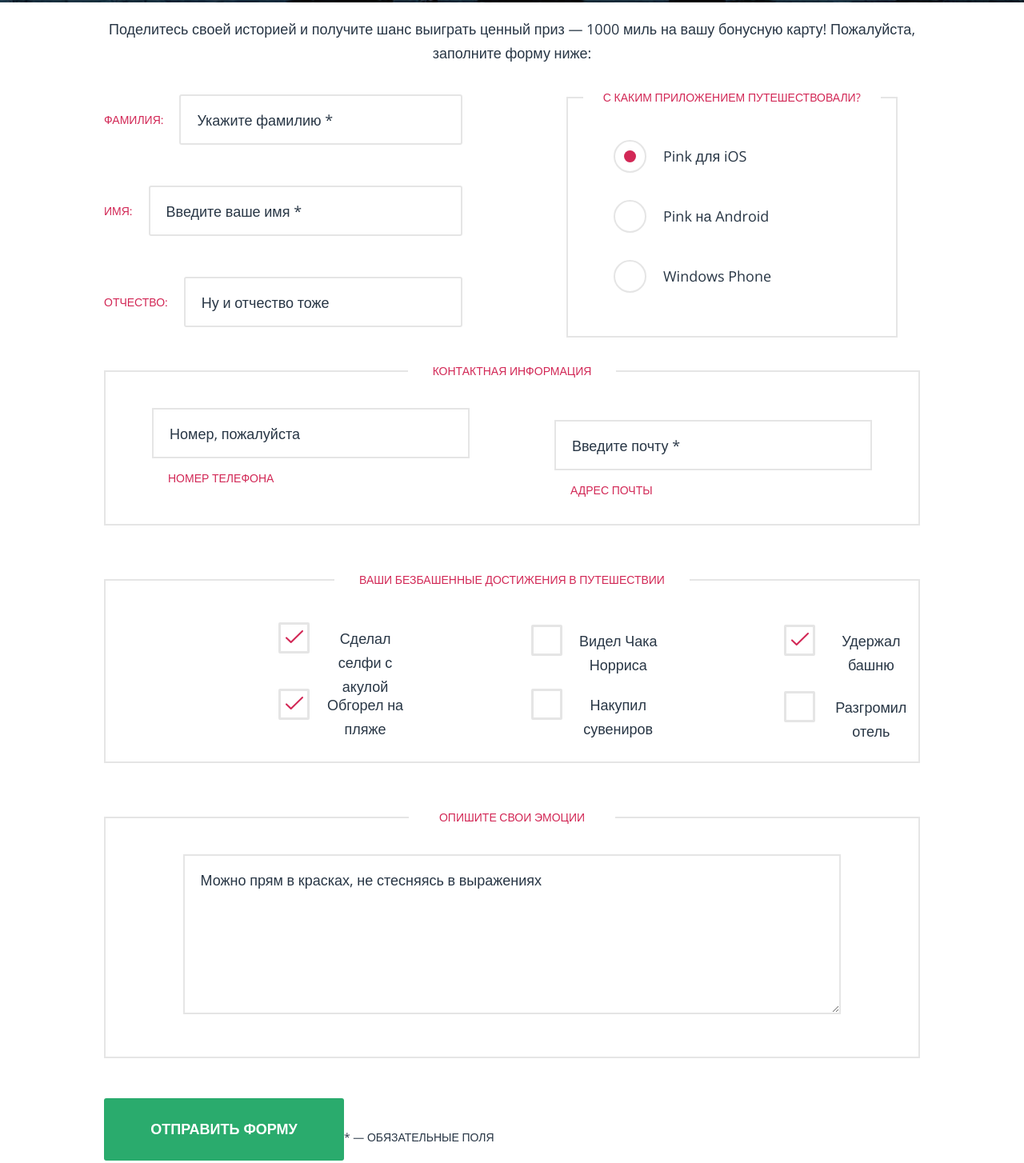
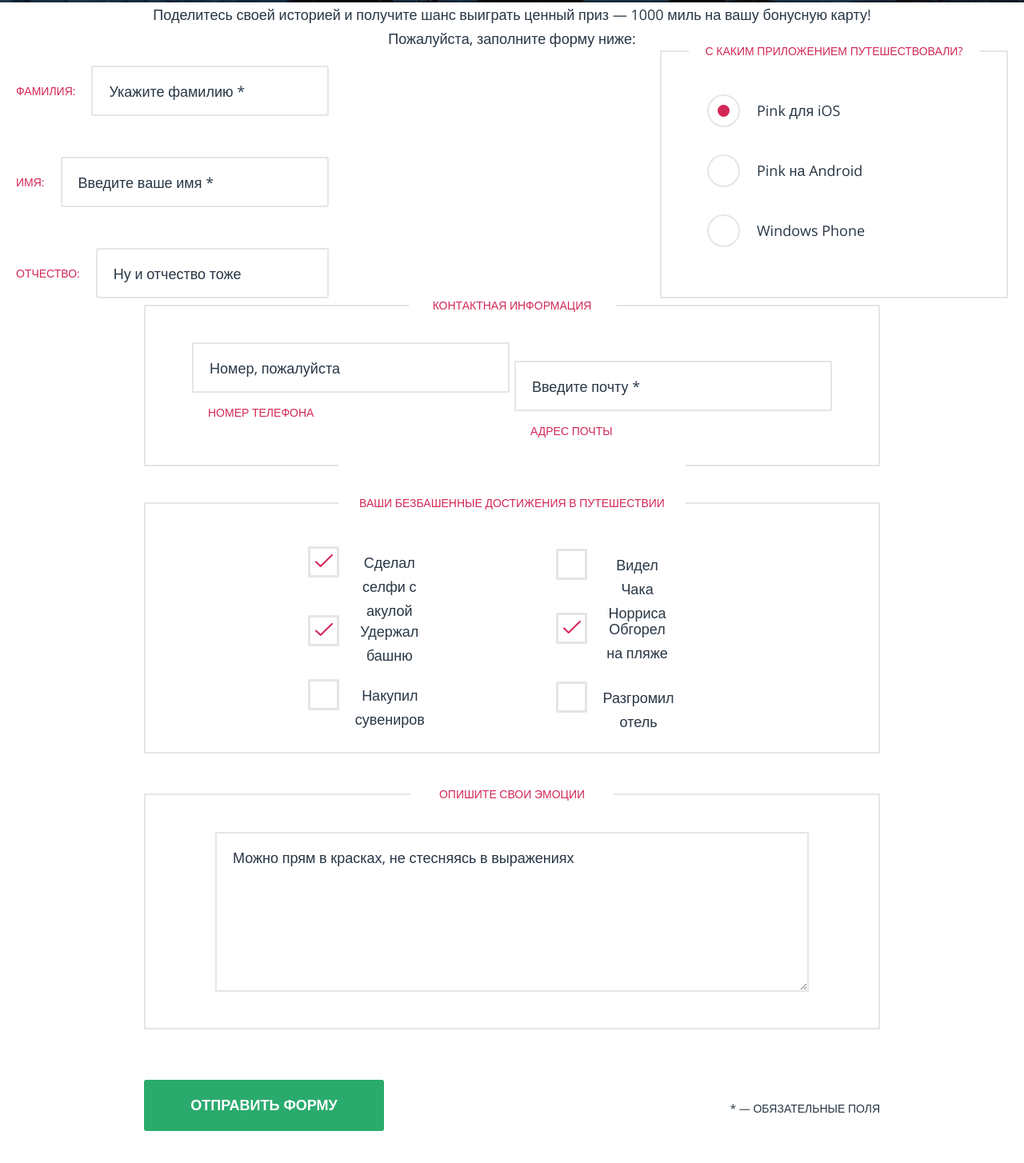
Before and after one commit to Berrouz777/1436929-pink-21, a website: page source/form.html in a window 1280 px wide. Shown: the part 391-1845 px from the top of the page at 80% size. Drawn offline with nearby package versions, Linux system fonts and the light colour scheme; files that its build step writes are made by us from their sources.

Commit message:
делаю пиксель для формы десктоп

```diff
--- a/source/form.html
+++ b/source/form.html
@@ -117,14 +117,14 @@
       карту! <span>Пожалуйста, заполните форму ниже:</span></p>
     <h2 class="visually-hidden">Ваши данные для конкурса</h2>
     <form class="form" action="https://echo.htmlacademy.ru" method="POST">
-      <div class="form__container">
       <fieldset class="form__your-name your-name">
+        <div class="your-name__container">
           <legend class="visually-hidden">Ф. И. О.</legend>
           <ul class="your-name__list">
             <li class="your-name__item">
               <label class="your-name__item-name" for="surname">Фамилия:</label>
-              <input class="your-name__item-text" id="surname" type="text" name="surname" placeholder="Укажите фамилию *"
-                required>
+              <input class="your-name__item-text" id="surname" type="text" name="surname"
+                placeholder="Укажите фамилию *" required>
             </li>
             <li class="your-name__item">
               <label class="your-name__item-name" for="name">Имя:</label>
@@ -137,10 +137,10 @@
                 placeholder="Ну и отчество тоже">
             </li>
           </ul>
+        </div>
       </fieldset>
-      </div>
       <fieldset class="form__progress progress">
-        <!-- <div class="progress__container"> -->
+        <div class="progress__container">
           <legend class="progress__title">Ваши безбашенные<br> достижения в путешествии</legend>
           <ul class="progress__list">
             <li class="progress__item">
@@ -168,10 +168,10 @@
               <label class="progress__name" for="hotel">Разгромил отель</label>
             </li>
           </ul>
-        <!-- </div> -->
+        </div>
       </fieldset>
-      <div class="form__container">
       <fieldset class="form__contacts contacts">
+        <div class="contacts__container">
           <legend class="contacts__title">Контактная информация</legend>
           <ul class="contacts__list">
             <li class="contacts__item">
@@ -184,11 +184,11 @@
                 required>
             </li>
           </ul>
+        </div>
       </fieldset>
-      </div>
       <fieldset class="form__app app">
-        <!-- <div class="app__container"> -->
-        <legend class="app__title">С каким приложением путешествовали?</legend>
+        <div class="app__container">
+          <legend class="app__title">С каким приложением<br> путешествовали?</legend>
           <ul class="app__list">
             <li class="app__item">
               <input class="visually-hidden app__radio" type="radio" id="ios" name="app" value="ios" checked>
@@ -203,16 +203,16 @@
               <label class="app__name" for="windows">Windows Phone</label>
             </li>
           </ul>
-        <!-- </div> -->
+        </div>
       </fieldset>
-      <div class="form__container">
       <fieldset class="form__emotion emotion">
+        <div class="emotion__container">
           <legend class="emotion__title">Опишите свои эмоции</legend>
           <label class="visually-hidden" for="emotion">Напишите в поле ввода</label>
-          <textarea class="emotion__text" id="emotion" rows="4"
+          <textarea class="emotion__text" id="emotion" rows="3"
             placeholder="Можно прям в красках, не стесняясь в выражениях"></textarea>
+        </div>
       </fieldset>
-      </div>
       <div class="form__footer">
         <button class="form__footer-button" type="submit">Отправить форму</button>
         <p class="form__footer-legend">* &mdash; обязательные поля</p>
--- a/source/sass/blocks/advantages.scss
+++ b/source/sass/blocks/advantages.scss
@@ -14,6 +14,8 @@
 
   @media (min-width: $desktop-width) {
     @include container-desktop;
+    max-width: 960px;
+    margin: 0 auto;
   }
 }
 
--- a/source/sass/blocks/effect.scss
+++ b/source/sass/blocks/effect.scss
@@ -17,7 +17,8 @@
 
   @media (min-width: $desktop-width) {
     @include container-desktop;
-    margin-top: 0;
+    max-width: 960px;
+    margin: 0 auto;
     padding-top: 50px;
     padding-bottom: 68px;
   }
--- a/source/sass/blocks/footer.scss
+++ b/source/sass/blocks/footer.scss
@@ -14,6 +14,8 @@
   @media (min-width: $desktop-width) {
     @include container-desktop;
     min-height: 197px;
+    max-width: 920px;
+    margin: 0 auto;
   }
 }
 
--- a/source/sass/blocks/form/app.scss
+++ b/source/sass/blocks/form/app.scss
@@ -1,17 +1,21 @@
 .app {
-  @include container;
   background-color: $grey;
-  margin-top: -60px;
+  margin-top: 43px;
+  padding-top: 38px;
 
   @media (min-width: $tablet-width) {
     background-color: $white;
     padding: 0;
-    margin: 45px 20px 25px 20px;
+    margin: 68px 20px 25px 20px;
   }
 
   @media (min-width: $desktop-width) {
-    margin: 0 130px;
+    margin: 0 20px 0 auto;
   }
+}
+
+.app__container {
+  @include container;
 }
 
 .app__title {
@@ -20,10 +24,16 @@
   color: $pink;
   text-align: center;
   text-transform: uppercase;
-  padding-top: 120px;
 
   @media (min-width: $tablet-width) {
-    padding: 14px 25px;
+    display: inline-block;
+    width: 360px;
+    margin: -10px auto 0 auto;
+    background-color: $white;
+
+    br {
+      display: none;
+    }
   }
 }
 
@@ -32,7 +42,11 @@
   padding-top: 40px;
 
   @media (min-width: $tablet-width) {
-    padding: 35px 0 60px 57px;
+    padding: 50px 0 58px 37px;
+  }
+
+  @media (min-width: $desktop-width) {
+    // padding: 0;
   }
 }
 
@@ -48,7 +62,6 @@
 }
 
 .app__name {
-  // position: absolute;
   font-size: 18px;
   line-height: 30px;
   color: $dark-blu-sky;
--- a/source/sass/blocks/form/contacts.scss
+++ b/source/sass/blocks/form/contacts.scss
@@ -1,3 +1,26 @@
+.contacts {
+  margin-top: 33px;
+
+  @media (min-width: $tablet-width) {
+    padding-bottom: 45px;
+  }
+
+  @media (min-width: $desktop-width) {
+    max-width: 960px;
+    margin: 0 auto;
+  }
+}
+
+.contacts__container {
+  @include container;
+
+  @media (min-width: $tablet-width) {
+    padding: 0;
+    border: 2px solid $very-light-shade-grey-dif2;
+    margin: 8px 20px 0 20px;
+  }
+}
+
 .contacts__title {
   display: none;
   font-size: 14px;
@@ -7,8 +30,10 @@
   text-transform: uppercase;
 
   @media (min-width: $tablet-width) {
-    display: inline;
-    padding: 14px 31px;
+    display: inline-block;
+    width: 255px;
+    background-color: $white;
+    margin: -10px auto 0 auto;
   }
 }
 
@@ -16,7 +41,7 @@
   @include list-style;
 
   @media (min-width: $tablet-width) {
-    padding: 15px 58px 22px 58px;
+    padding: 37px 58px 22px 58px;
   }
 
   @media (min-width: $desktop-width) {
@@ -29,7 +54,10 @@
   display: flex;
   position: relative;
   flex-direction: column;
-  padding-top: 8px;
+
+  &:nth-child(2) {
+    padding-top: 17px;
+  }
 
   &-name {
     font-size: 14px;
--- a/source/sass/blocks/form/emotion.scss
+++ b/source/sass/blocks/form/emotion.scss
@@ -1,3 +1,26 @@
+.emotion {
+  margin-top: 40px;
+
+  @media (min-width: $tablet-width) {
+    margin-top: 65px;
+  }
+
+  @media (min-width: $desktop-width) {
+    max-width: 960px;
+    margin: 50px auto 0 auto;
+  }
+}
+
+.emotion__container {
+  @include container;
+
+  @media (min-width: $tablet-width) {
+    padding: 0;
+    border: 2px solid $very-light-shade-grey-dif2;
+    margin: 0 20px;
+  }
+}
+
 .emotion__title {
   font-size: 14px;
   line-height: 18px;
@@ -7,7 +30,10 @@
   padding-bottom: 15px;
 
   @media (min-width: $tablet-width) {
-    padding: 14px 38px;
+    display: inline-block;
+    width: 250px;
+    background-color: $white;
+    margin: -10px auto 0 auto;
   }
 }
 
@@ -27,8 +53,8 @@
 
   @media (min-width: $tablet-width) {
     display: block;
-    margin: 23px auto 53px auto;
-    height: 180px;
+    margin: 23px auto 45px auto;
+    // height: 250px;
     width: 81%;
   }
 }
--- a/source/sass/blocks/form/form.scss
+++ b/source/sass/blocks/form/form.scss
@@ -15,25 +15,16 @@
   }
 }
 
-.form__container {
-  @include container;
-
-  @media (min-width: $desktop-width) {
-    @include container-desktop;
-  }
-}
-
-.form__container:first-of-type {  //your-name
 .form__your-name {
   @include fieldset-none;
-  }
 
   @media (min-width: $tablet-width) {
     order: 1;
   }
 
   @media (min-width: $desktop-width) {
-    width: 35%;
+    // width: 35%;
+    width: 431px;
     // outline: 1px solid black;
     padding-right: 0;
   }
@@ -44,7 +35,6 @@
 
   @media (min-width: $tablet-width) {
     order: 4;
-    border: 2px solid $very-light-shade-grey-dif2;
   }
 
   @media (min-width: $desktop-width) {
@@ -52,21 +42,12 @@
   }
 }
 
-.form__container:nth-of-type(2) {  //contacts
-  padding-top: 19px;
-  padding-bottom: 25px;
-
 .form__contacts {
   @include fieldset-none;
-  }
 
   @media (min-width: $tablet-width) {
     order: 3;
-    padding-bottom: 45px;
-
-    .form__contacts {
-      border: 2px solid $very-light-shade-grey-dif2;
-    }
+    // border: 2px solid $very-light-shade-grey-dif2;
   }
 
   @media (min-width: $desktop-width) {
@@ -83,25 +64,17 @@
   }
 
   @media (min-width: $desktop-width) {
-    width: 32%;
+    // width: 32%;
+    width: 431px;
     // outline: 1px solid black;
   }
 }
 
-.form__container:nth-of-type(3) {  //emotion
-  padding-top: 40px;
-
 .form__emotion {
   @include fieldset-none;
-  }
 
   @media (min-width: $tablet-width) {
     order: 5;
-    padding-top: 45px;
-
-    .form__emotion {
-      border: 2px solid $very-light-shade-grey-dif2;
-    }
   }
 
   @media (min-width: $desktop-width) {
@@ -117,13 +90,18 @@
   @media (min-width: $tablet-width) {
     display: flex;
     justify-content: space-between;
+    align-items: center;
     order: 6;
-    padding-bottom: 50px;
+    padding-top: 50px;
+    padding-bottom: 55px;
+    // outline: 1px solid black;
   }
 
   @media (min-width: $desktop-width) {
-    @include container-desktop;
-    padding-top: 50px;
+    // @include container;
+    // padding-top: 50px;
+    width: 920px;
+    margin: 0 auto;
   }
 }
 
@@ -141,6 +119,10 @@
 
   @media (min-width: $tablet-width) {
     width: 300px;
+    // height: 59px;
+    // padding: 0;
+    // margin-right: auto;
+    margin-top: 12px;
   }
 }
 
--- a/source/sass/blocks/form/progress.scss
+++ b/source/sass/blocks/form/progress.scss
@@ -1,21 +1,30 @@
 .progress {
-  @include container;
   background-color: $grey;
-  margin-top: -50px;
+  margin-top: 42px;
 
   @media (min-width: $tablet-width) {
     background-color: $white;
-    padding: 0;
-    margin: 0 20px;
+    margin-top: 22px;
   }
 
   @media (min-width: $desktop-width) {
-    margin: 0 130px;
+    max-width: 960px;
+    margin: 0 auto;
+  }
+}
+
+.progress__container {
+  @include container;
+
+  @media (min-width: $tablet-width) {
+    padding: 0;
+    border: 2px solid $very-light-shade-grey-dif2;
+    margin: 0 20px;
   }
 }
 
 .progress__title {
-  padding-top: 130px;
+  padding-top: 40px;
   padding-bottom: 20px;
   font-size: 14px;
   line-height: 18px;
@@ -24,11 +33,18 @@
   text-transform: uppercase;
 
   @media (min-width: $tablet-width) {
-    padding: 14px 31px;
+    display: inline-block;
+    width: 430px;
+    background-color: $white;
+    margin: -50px auto 0 auto;
 
     br {
       display: none;
     }
+  }
+
+  @media (min-width: $desktop-width) {
+    margin: -50px auto 0 auto;
   }
 }
 
@@ -37,7 +53,7 @@
   padding-top: 20px;
 
   @media (min-width: $tablet-width) {
-    padding: 30px 0 8px 58px;
+    padding: 25px 0 8px 38px;
   }
 
   @media (min-width: $desktop-width) {
@@ -60,6 +76,10 @@
 
   &:last-child {
     padding-top: 3px;
+  }
+
+  @media (min-width: $tablet-width) {
+    padding-left: 20px;
   }
 
   @media (min-width: $desktop-width) {
--- a/source/sass/blocks/form/prolog.scss
+++ b/source/sass/blocks/form/prolog.scss
@@ -21,6 +21,8 @@
   }
 
   @media (min-width: $desktop-width) {
-    @include container-desktop;
+    @include container;
+    max-width: 920px;
+    margin: 0 auto;
   }
 }
--- a/source/sass/blocks/form/your-name.scss
+++ b/source/sass/blocks/form/your-name.scss
@@ -1,10 +1,10 @@
-/*.your-name {
+.your-name__container {
   @include container;
 
   @media (min-width: $desktop-width) {
-    @include container-desktop;
+    // @include container-desktop;
   }
-}*/
+}
 
 .your-name__list {
   @include list-style;
@@ -57,4 +57,8 @@
       width: 100%;
     }
   }
+
+  @media (min-width: $desktop-width) {
+    // outline: 1px solid black;
+  }
 }
--- a/source/sass/blocks/info.scss
+++ b/source/sass/blocks/info.scss
@@ -8,6 +8,8 @@
 
   @media (min-width: $desktop-width) {
     @include container-desktop;
+    max-width: 960px;
+    margin: 0 auto;
     margin-top: 62px;
   }
 }
@@ -132,12 +134,12 @@
 
   @media (min-width: $tablet-width) {
     margin: 25px auto 5px auto;
-    width: 660px;
+    width: 100%;
     height: 374px;
   }
 
   @media (min-width: $desktop-width) {
-    width: 1200px;
+    width: 100%;
     height: 502px;
     margin: 20px auto 5px auto;
   }
--- a/source/sass/blocks/nav.scss
+++ b/source/sass/blocks/nav.scss
@@ -17,6 +17,8 @@
 
   @media (min-width: $desktop-width) {
     @include container-desktop;
+    max-width: 920px;
+    margin: 0 auto;
   }
 }
 
--- a/source/sass/blocks/reviews.scss
+++ b/source/sass/blocks/reviews.scss
@@ -4,6 +4,8 @@
 
   @media (min-width: $desktop-width) {
     @include container-desktop;
+    max-width: 960px;
+    margin: 0 auto;
   }
 }
 
--- a/source/sass/global/variables.scss
+++ b/source/sass/global/variables.scss
@@ -12,14 +12,14 @@ $green: #2aab6d;
 //viewports
 $mobile-width: 320px;
 $tablet-width: 660px;
-$desktop-width: 1200px;
+$desktop-width: 960px;
 //mixin
 @mixin container {
   padding: 0 20px;
 }
 
 @mixin container-desktop {
-  padding: 0 130px;
+  padding: 0 20px;
 }
 
 @mixin list-style {
```
Also changed, not shown: source/index.html (+135 -56 lines), source/sass/blocks/header.scss (+16 -2 lines), source/sass/blocks/price.scss (+6 -1 lines). Lines whose indentation alone changed are shown as unchanged.
